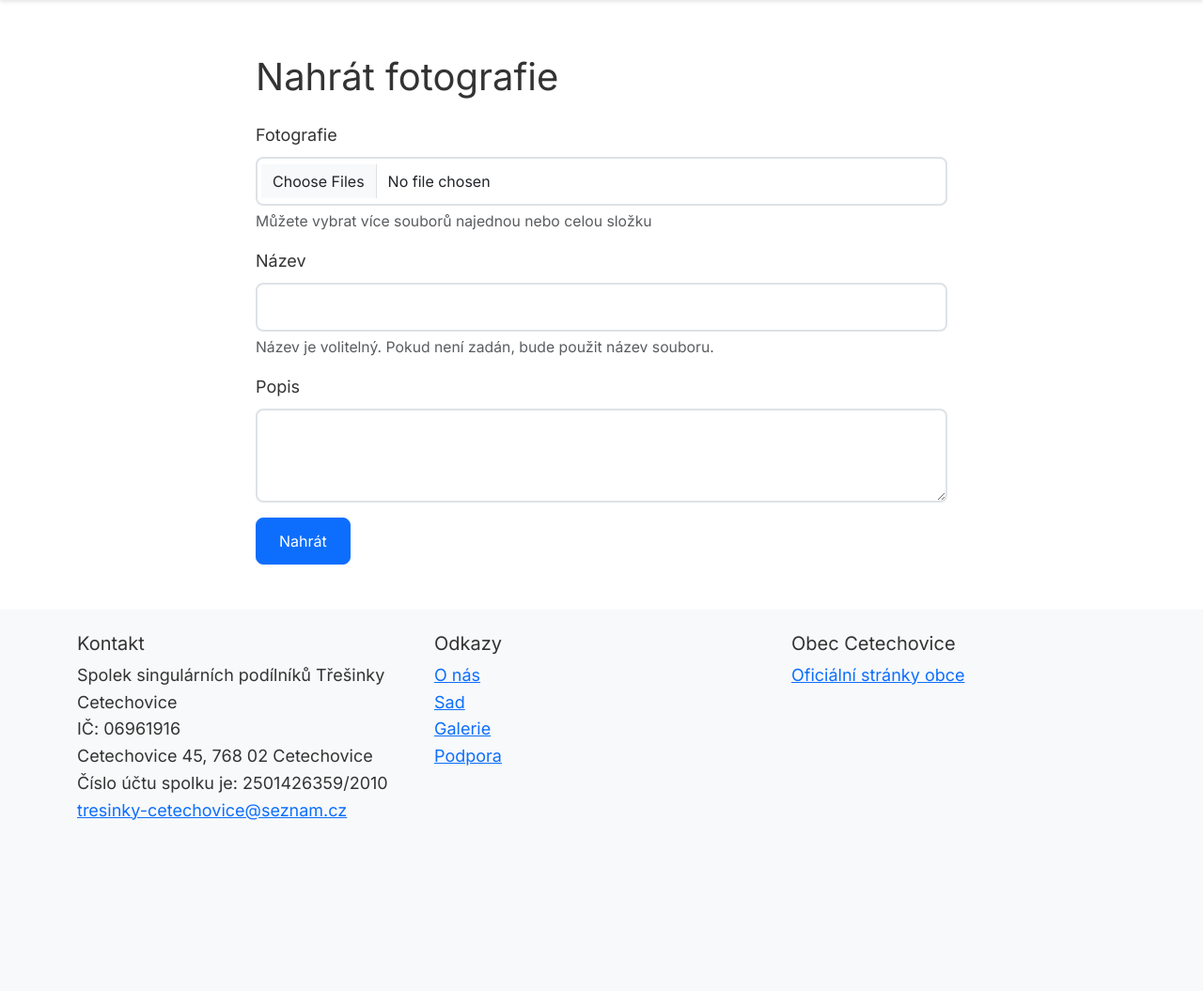
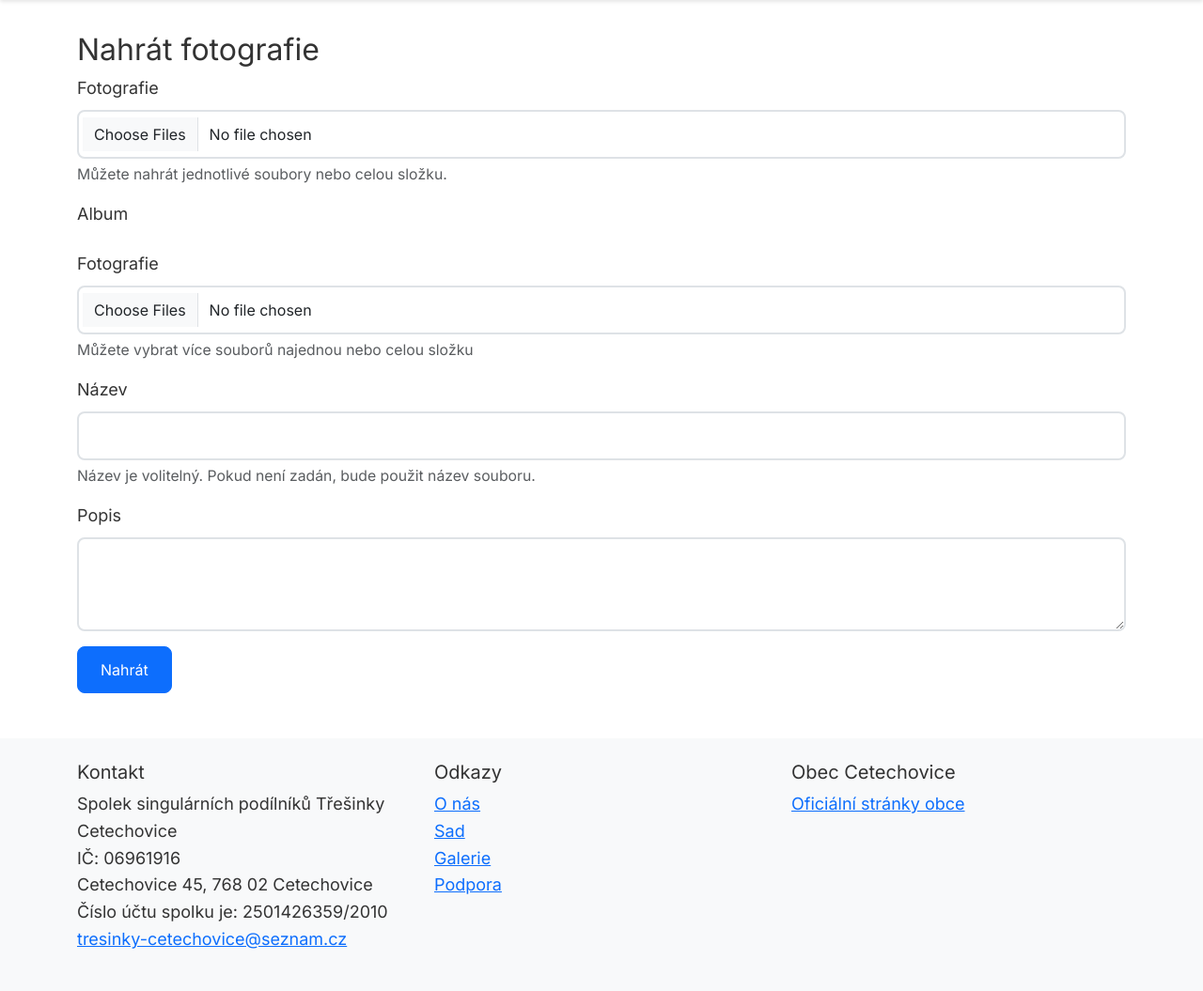
Before and after one commit to BelungaCZ/tresinky_web, a Flask app: template templates/upload.html in a window 1280 px wide. Shown: the part 66-1121 px from the top of the page at 94% size. Before the commit the page ends 939 px from the top, so only its background shows below. Run offline with Flask 3, Linux system fonts and the light colour scheme; the template is opened without the code that fills it: values that come from a table or form of the project are taken from there, others are empty.

Commit message:
#23 update .gitignore; update upload form

```diff
--- a/templates/upload.html
+++ b/templates/upload.html
@@ -3,14 +3,20 @@
 {% block title %}Třešinky Cetechovice - Nahrát fotografie{% endblock %}
 
 {% block content %}
-<div class="container mt-5">
-    <div class="row">
-        <div class="col-md-8 offset-md-2">
-            <h1 class="mb-4">Nahrát fotografie</h1>
-
-            <form method="POST" enctype="multipart/form-data">
+<div class="container mt-4">
+    <h2>Nahrát fotografie</h2>
+    <form method="POST" enctype="multipart/form-data" id="uploadForm">
                 {{ form.hidden_tag() }}
-
+        <div class="mb-3">
+            <label for="image" class="form-label">Fotografie</label>
+            <input type="file" class="form-control" id="image" name="image" multiple webkitdirectory directory>
+            <div class="form-text">Můžete nahrát jednotlivé soubory nebo celou složku.</div>
+            <div id="fileList" class="mt-2"></div>
+        </div>
+        <div class="mb-3">
+            <label for="album" class="form-label">Album</label>
+            {{ form.album(class="form-select") }}
+        </div>
                 <div class="mb-3">
                     {{ form.image.label(class="form-label") }}
                     {{ form.image(class="form-control", multiple="multiple") }}
```
Also changed, not shown: 1 other file.
